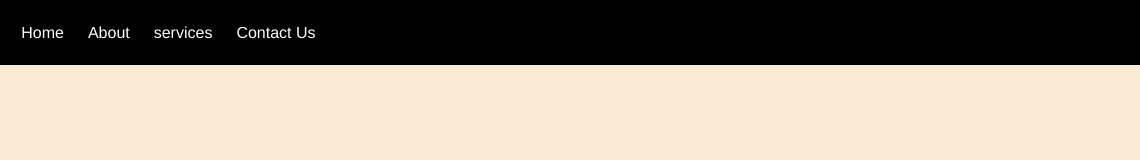
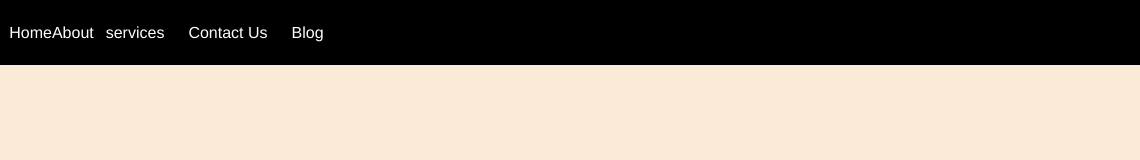
Before and after one commit to Engineeralihamza/HTML-CSS_JS_PROJECTS, a plain HTML site: page Spotify/Index.html in a window 1280 px wide. Shown: the full height of the page, 140-1280 px from the left. Drawn offline with Linux system fonts and the light colour scheme.

Commit message:
Update index file

```diff
--- a/Spotify/Index.html
+++ b/Spotify/Index.html
@@ -1,22 +1,26 @@
 <!DOCTYPE html>
 <html lang="en">
+
 <head>
     <meta charset="UTF-8">
     <meta name="viewport" content="width=device-width, initial-scale=1.0">
     <title>Spotify - Your Favorite Music is here</title>
     <link rel="stylesheet" href="style.css">
 </head>
+
 <body>
     <nav>
         <ul>
             <li class="brand"><img src="logo.png" alt="">Spotify</li>
-            <li>Home</li>
-            <li>About</li>
-            <li>services</li>
-            <li>Contact Us</li>
-
+            <p>Home</li>
+            <p>About</li>
+                <li>services
+                </p>
+                <li>Contact Us</p>
+                <li>Blog</p>
         </ul>
     </nav>
     <script src="script.js"></script>
 </body>
+
 </html>
```
